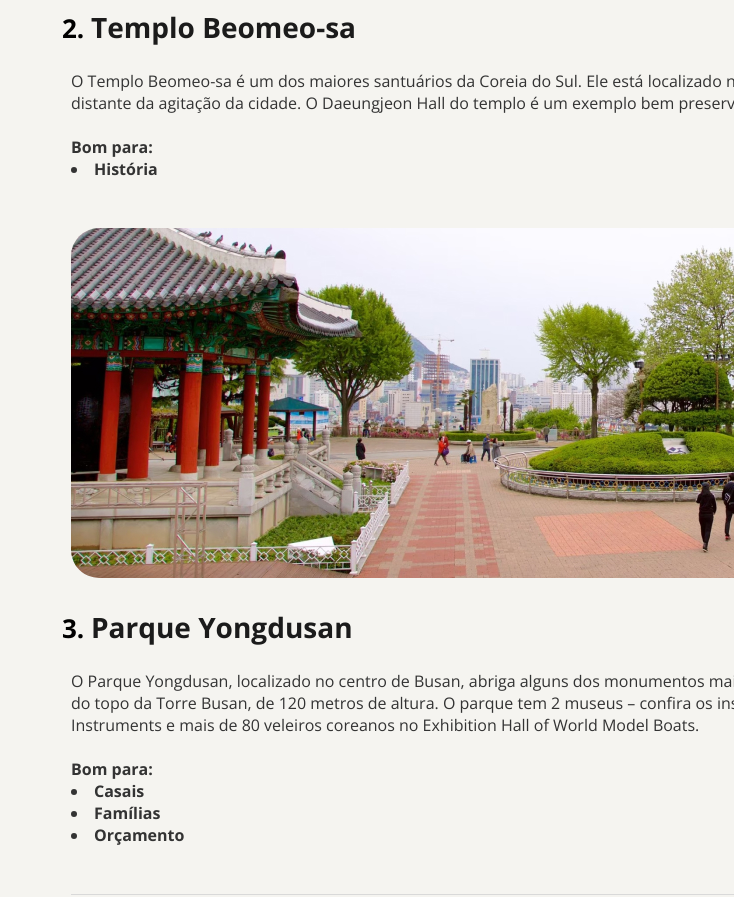
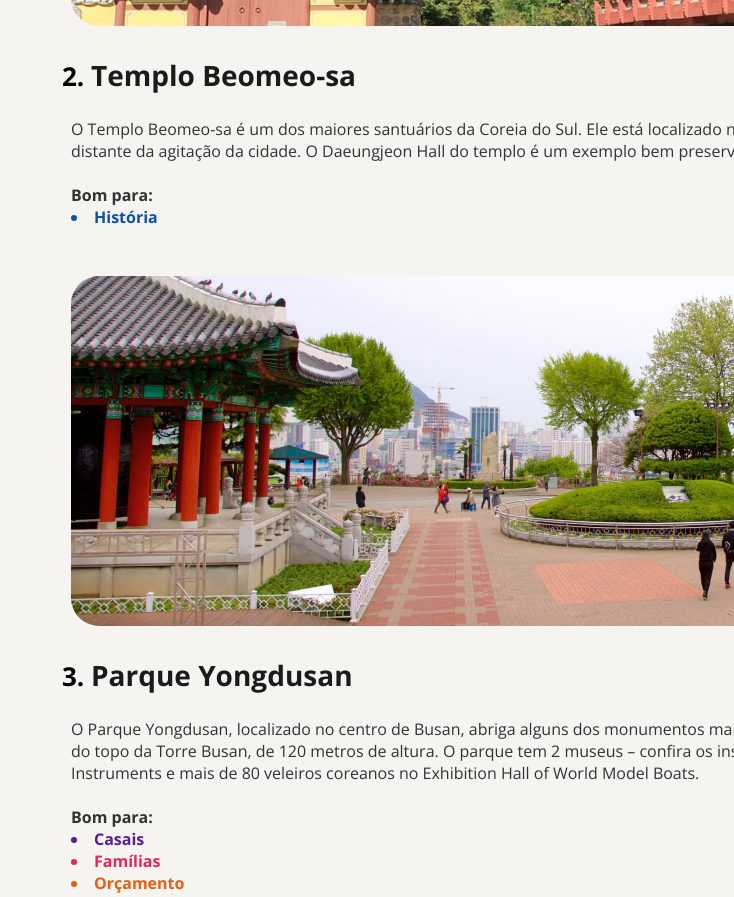
Before and after one commit to mmaisonette/02-local-turistico, a plain HTML site: page index.html in a window 1280 px wide. Shown: the part 2222-3119 px from the top of the page, without its empty margins (546-1280 px from the left). Drawn offline with nearby package versions, Linux system fonts and the light colour scheme; a web font is replaced by a local one.

Commit message:
chore: final adjustments before sending to review

```diff
--- a/index.html
+++ b/index.html
@@ -36,7 +36,7 @@
           </p>
           <br>
             <ul>Bom para:
-              <li>História</li>
+              <li class="accent-blue">História</li>
             </ul>
       </section>
       <section id="templo-beomeo-sa">
@@ -46,19 +46,19 @@
           </p>
           <br>
             <ul>Bom para:
-              <li>História</li>
+              <li class="accent-blue">História</li>
             </ul>
       </section>
       <section id="parque-yongdusan">
-        <img src="assets/image-4.jpg" alt="">
+        <img src="assets/image-4.jpg" alt="Parque Yongdusan">
         <ol start="3"><li><h3>Parque Yongdusan</h3></li></ol>
           <p>O Parque Yongdusan, localizado no centro de Busan, abriga alguns dos monumentos mais importantes da cidade. Você pode ver vistas espetaculares do topo da Torre Busan, de 120 metros de altura. O parque tem 2 museus – confira os instrumentos musicais tradicionais no Museum of World Folk Instruments e mais de 80 veleiros coreanos no Exhibition Hall of World Model Boats.
           </p>
           <br>
             <ul>Bom para:
-              <li>Casais</li>
-              <li>Famílias</li>
-              <li>Orçamento</li>
+              <li class="accent-purple">Casais</li>
+              <li class="accent-pink">Famílias</li>
+              <li class="accent-orange">Orçamento</li>
             </ul>
               <hr>
       </section>
--- a/style.css
+++ b/style.css
@@ -89,8 +89,8 @@ hr {
   padding-bottom: 64px;
 }
 
-#templo-haedong ul {
-  padding-bottom: 48x;
+#templo-haedong {
+  padding-bottom: 48px;
 }
 
 #templo-beomeo-sa {
@@ -135,3 +135,19 @@ ul {
   font-size: 16px;
   color: #333333;
 }
+
+.accent-blue {
+  color: #0C51A7;
+}
+
+.accent-purple {
+  color: #591B98;
+}
+
+.accent-pink {
+  color: #E5245E;
+}
+
+.accent-orange {
+  color: #E95E10;
+}
```
Also changed, not shown: 1 other file.
